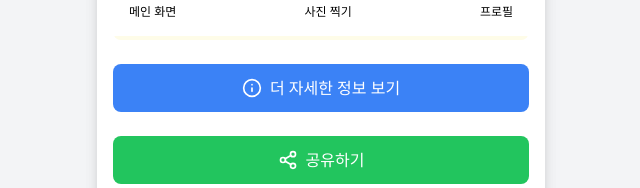
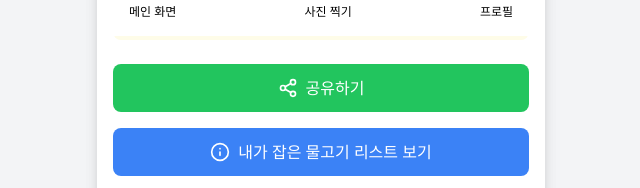
Before and after one commit to twoimo/Snapish, a Vue app in the folder frontend/: page /fish-result-warning in a window 1280 px wide. Shown: the part 764-952 px from the top of the page, without its empty margins (319-959 px from the left). Built offline with nearby package versions, Linux system fonts and the light colour scheme; no server answers.

Commit message:
Add InfoIcon to FishResultNormal and FishResultWarning components

```diff
--- a/frontend/src/views/FishResultNormal.vue
+++ b/frontend/src/views/FishResultNormal.vue
@@ -98,6 +98,7 @@
       <div v-if="!isLoading && !errorMessage" class="mt-4">
         <button class="w-full bg-blue-500 text-white py-3 px-4 rounded-lg flex items-center justify-center"
           @click="navigateToCatches">
+          <InfoIcon class="w-5 h-5 mr-2" />
           <span>내가 잡은 물고기 리스트 보기</span>
         </button>
       </div>
@@ -139,7 +140,7 @@ import { ref, onMounted, computed, watch } from 'vue';
 import { useRoute, useRouter } from 'vue-router';
 import axios from '../axios';
 import html2canvas from 'html2canvas';
-import { ChevronLeftIcon, BellIcon, Settings2Icon, Share2Icon } from 'lucide-vue-next';
+import { ChevronLeftIcon, BellIcon, Settings2Icon, Share2Icon, InfoIcon } from 'lucide-vue-next';
 import store from '../store';
 
 const isLoading = ref(true);
--- a/frontend/src/views/FishResultWarning.vue
+++ b/frontend/src/views/FishResultWarning.vue
@@ -59,13 +59,6 @@
           </ul>
         </div>
 
-        <div class="mt-6 space-y-3">
-          <button class="w-full bg-blue-500 text-white py-3 px-4 rounded-lg flex items-center justify-center">
-            <InfoIcon class="w-5 h-5 mr-2" />
-            <span>더 자세한 정보 보기</span>
-          </button>
-        </div>
-
         <!-- 공유하기 버튼 -->
         <div v-if="!isLoading && !errorMessage" class="mt-6">
           <button class="w-full bg-green-500 text-white py-3 px-4 rounded-lg flex items-center justify-center"
@@ -79,6 +72,7 @@
         <div v-if="!isLoading && !errorMessage" class="mt-4">
           <button class="w-full bg-blue-500 text-white py-3 px-4 rounded-lg flex items-center justify-center"
             @click="navigateToCatches">
+            <InfoIcon class="w-5 h-5 mr-2" />
             <span>내가 잡은 물고기 리스트 보기</span>
           </button>
         </div>
```
